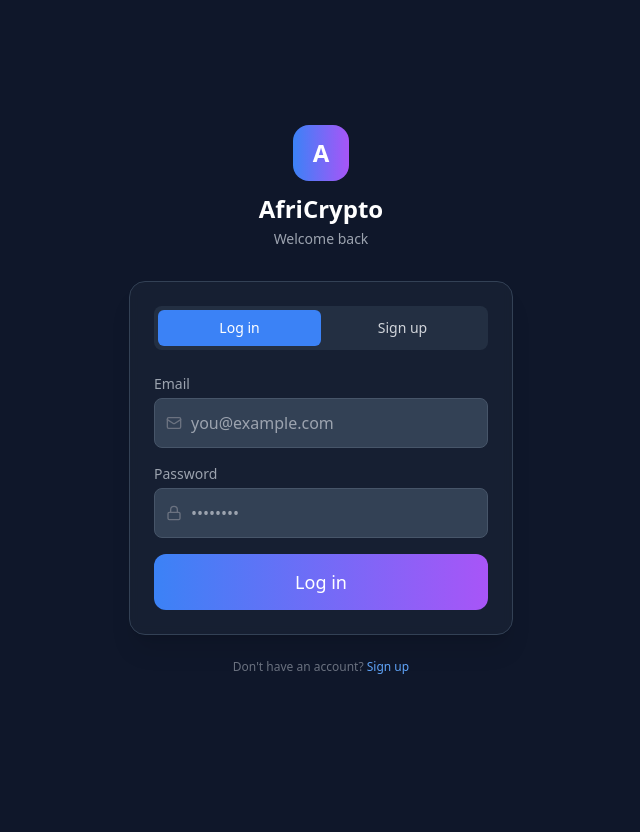
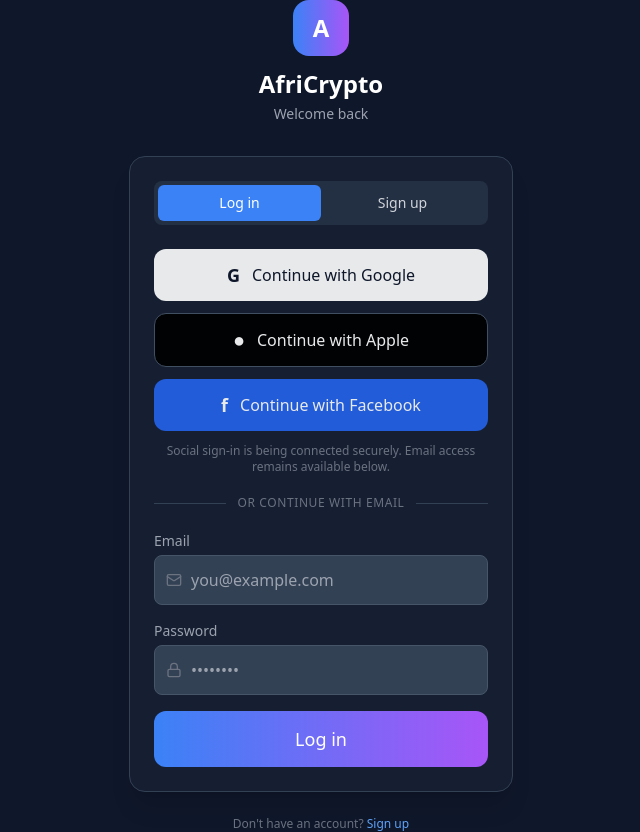
Before and after one commit to winnzzy/AfriCrypto, a React (Vite) app: page / in a window 1280 px wide. Shown: the whole page, without its empty margins (319-959 px from the left). Before the commit the page ends 800 px from the top, so only its background shows below. Built offline with nearby package versions, Linux system fonts and the light colour scheme.

Commit message:
Add social sign-in options to auth UI

```diff
--- a/components/AuthView.tsx
+++ b/components/AuthView.tsx
@@ -83,6 +83,25 @@
             >
               Sign up
             </button>
+          </div>
+
+          <div className="space-y-3 mb-5">
+            <button type="button" disabled className="w-full bg-white text-slate-900 py-3 rounded-xl font-medium flex items-center justify-center gap-3 disabled:opacity-90">
+              <span className="font-bold text-lg">G</span><span>Continue with Google</span>
+            </button>
+            <button type="button" disabled className="w-full bg-black border border-slate-600 text-white py-3 rounded-xl font-medium flex items-center justify-center gap-3 disabled:opacity-90">
+              <span className="text-xl">●</span><span>Continue with Apple</span>
+            </button>
+            <button type="button" disabled className="w-full bg-blue-600 text-white py-3 rounded-xl font-medium flex items-center justify-center gap-3 disabled:opacity-90">
+              <span className="font-bold text-lg">f</span><span>Continue with Facebook</span>
+            </button>
+            <p className="text-center text-xs text-gray-500">Social sign-in is being connected securely. Email access remains available below.</p>
+          </div>
+
+          <div className="flex items-center gap-3 mb-5">
+            <div className="h-px bg-slate-700 flex-1" />
+            <span className="text-xs uppercase tracking-wider text-gray-500">or continue with email</span>
+            <div className="h-px bg-slate-700 flex-1" />
           </div>
 
           <form onSubmit={handleSubmit} className="space-y-4">
```
